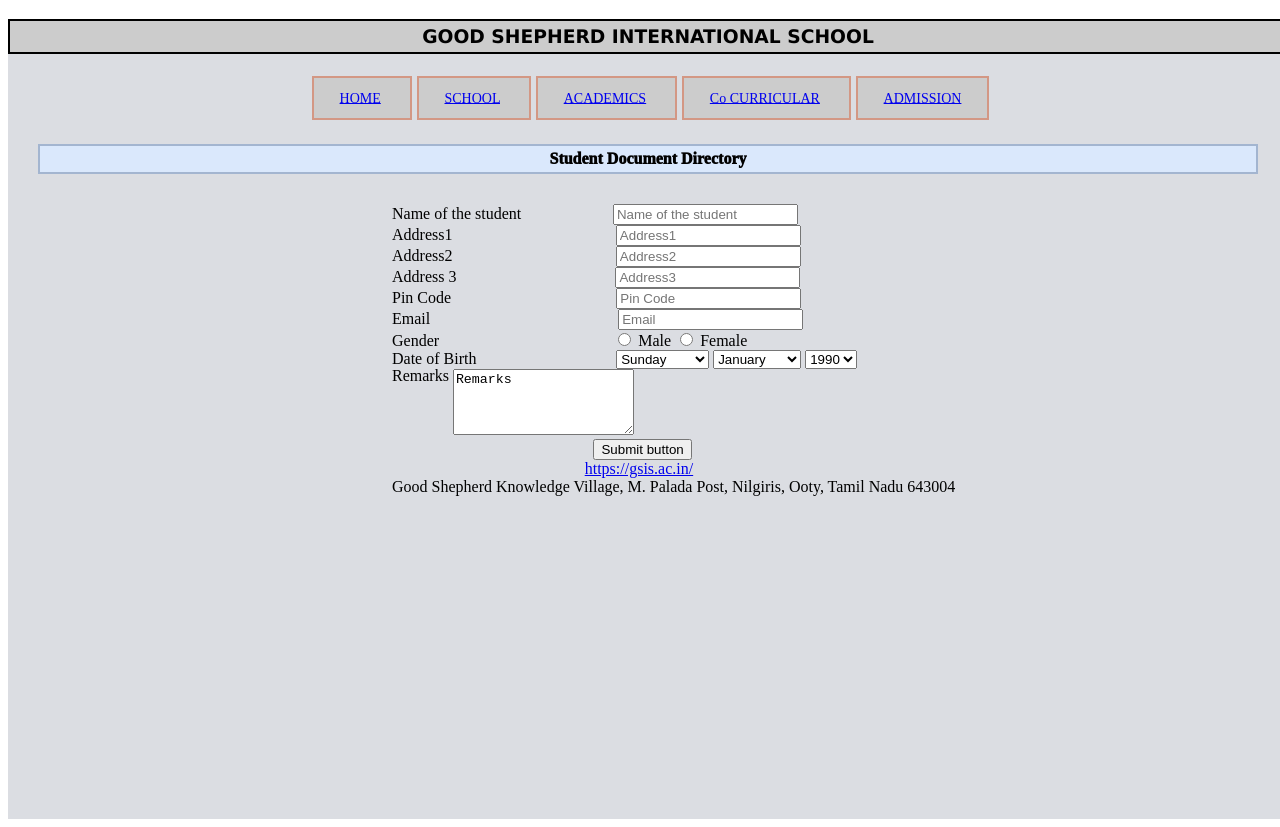
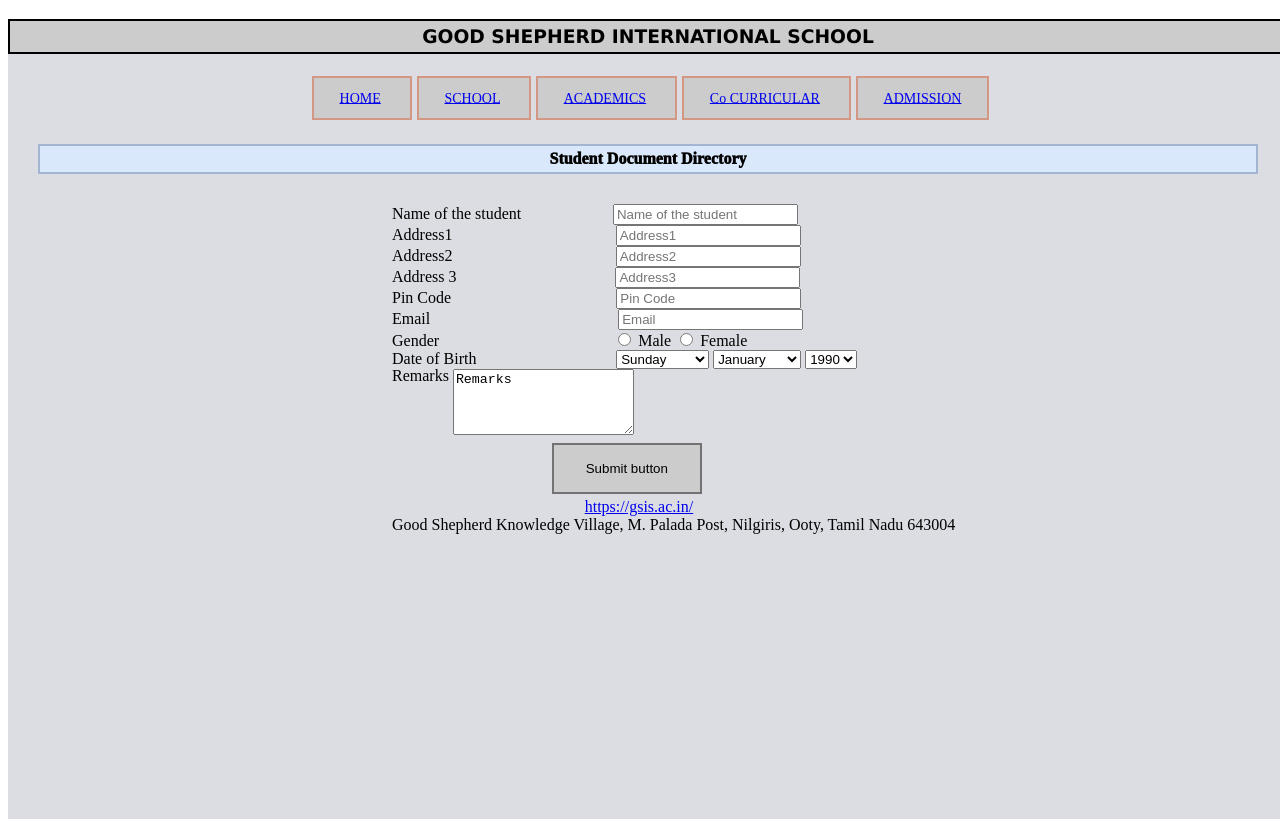
Before and after one commit to ritheesh4/html-css-netNinja, a plain HTML site: page assignment1/index.html in a window 1280 px wide. Drawn offline with Linux system fonts and the light colour scheme.

Commit message:
implemented everything

```diff
--- a/assignment1/index.css
+++ b/assignment1/index.css
@@ -85,8 +85,19 @@ padding-left: 30%;
 .h{
     margin-left:15.5%;
 }
-.j{
-    margin-left: 23%;
+.submit-button{
+    margin-left: 40%;
+    background-color: #cccccc;
+  border: 2px solid #727272;
+  color: black;
+  padding: 16px 32px;
+  text-decoration: none;
+  margin: 4px 2px;
+  cursor: pointer;
+
+}
+.button-margin{
+    margin-left: 18%;
 
 }
 .k{
--- a/assignment1/index.html
+++ b/assignment1/index.html
@@ -152,8 +152,8 @@
                     </div>
 
                 </div>
-                <div>
-                    <input type="submit" value="Submit button" class="j">
+                <div class="button-margin">
+                    <input type="submit" value="Submit button" class="submit-button">
                 </div>
                 <div>
                     <div class="form-portion k">
```
